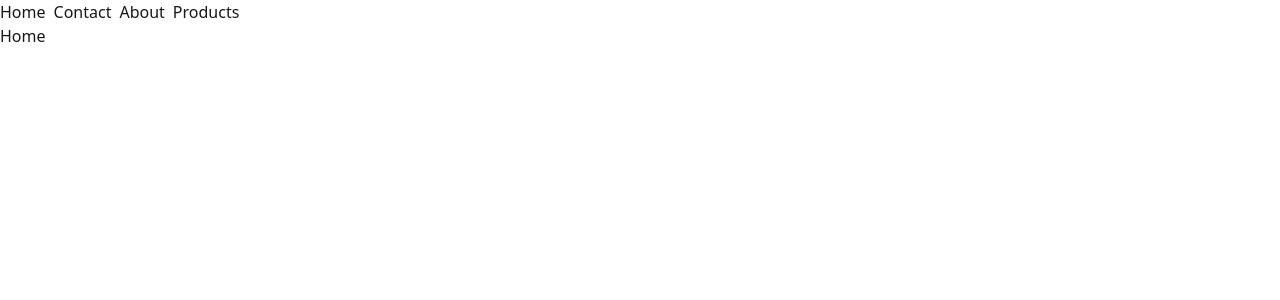
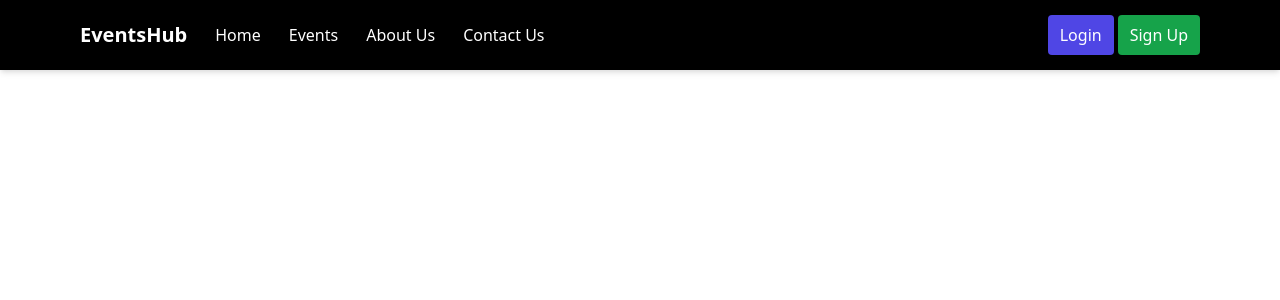
Before and after one commit to Braben/event-accessibility-guide, a React (Vite) app in the folder Client/: page / in a window 1280 px wide. Shown: the top 300 px of the page. Built offline with nearby package versions, Linux system fonts and the light colour scheme.

Commit message:
created a navbar

```diff
--- a/Client/package.json
+++ b/Client/package.json
@@ -29,5 +29,7 @@
     "eslint-plugin-react-refresh": "^0.4.19",
     "globals": "^15.15.0",
     "vite": "^6.2.0"
-  }
+  },
+  "main": "index.js",
+  "license": "MIT"
 }
--- a/Client/src/App.jsx
+++ b/Client/src/App.jsx
@@ -1,24 +1,27 @@
-import {
-  createBrowserRouter,
-  createRoutesFromElements,
-  Route,
-  RouterProvider,
-} from "react-router-dom";
-import RootLayout from "./Layout/RootLayout";
-import Home from "./pages/Home";
-import Contact from "./pages/Contact";
+import React from 'react';
+import { BrowserRouter, Routes, Route } from 'react-router-dom';
+import Navbar from './components/Navbar';
+import Home from './pages/Home';
+import Events from './pages/Events';
+import About from './pages/About';
+import Contact from './pages/Contact';
+import Login from './pages/Login';
+import Signup from './pages/Signup';
 
 function App() {
-  const router = createBrowserRouter(
-    createRoutesFromElements(
-      <Route element={<RootLayout />}>
-        <Route index element={<Home />} />
+  return (
+    <BrowserRouter>
+      <Navbar />
+      <Routes>
+        <Route path="/" element={<Home />} />
+        <Route path="/events" element={<Events />} />
+        <Route path="/about" element={<About />} />
         <Route path="/contact" element={<Contact />} />
-      </Route>
-    )
+        <Route path="/login" element={<Login />} />
+        <Route path="/signup" element={<Signup />} />
+      </Routes>
+    </BrowserRouter>
   );
-
-  return <RouterProvider router={router} />;
 }
 
 export default App;
--- a/Client/src/components/Navbar.jsx
+++ b/Client/src/components/Navbar.jsx
@@ -1,13 +1,217 @@
-import { Link } from "react-router-dom";
+import React, { useState, useEffect } from 'react';
+import { Link } from 'react-router-dom';
 
 const Navbar = () => {
+  const [isMobileMenuOpen, setIsMobileMenuOpen] = useState(false);
+  const [windowWidth, setWindowWidth] = useState(window.innerWidth);
+
+  useEffect(() => {
+    const handleResize = () => setWindowWidth(window.innerWidth);
+    window.addEventListener('resize', handleResize);
+    return () => window.removeEventListener('resize', handleResize);
+  }, []);
+
+  // Define styles as JavaScript objects
+  const styles = {
+    navbar: {
+      backgroundColor: 'black', // indigo-700
+      color: 'white',
+      boxShadow: '0 4px 6px -1px rgba(0, 0, 0, 0.1), 0 2px 4px -1px rgba(0, 0, 0, 0.06)',
+    },
+    container: {
+      maxWidth: '1152px',
+      margin: '0 auto',
+      padding: '0 16px',
+    },
+    flexBetween: {
+      display: 'flex',
+      justifyContent: 'space-between',
+    },
+    flexRow: {
+      display: 'flex',
+      gap: '16px',
+    },
+    logoContainer: {
+      display: 'flex',
+      alignItems: 'center',
+      padding: '20px 0',
+    },
+    logoText: {
+      fontWeight: 'bold',
+      fontSize: '1.25rem',
+      textDecoration: 'none',
+      color: 'white',
+    },
+    navLink: {
+      padding: '20px 12px',
+      textDecoration: 'none',
+      color: 'white',
+      borderRadius: '4px',
+    },
+    navLinkHover: {
+      backgroundColor: '#4f46e5', // indigo-600
+    },
+    buttonContainer: {
+      display: 'flex',
+      alignItems: 'center',
+      gap: '4px',
+    },
+    loginButton: {
+      padding: '8px 12px',
+      backgroundColor: '#4f46e5', // indigo-600
+      color: 'white',
+      borderRadius: '4px',
+      textDecoration: 'none',
+    },
+    signupButton: {
+      padding: '8px 12px',
+      backgroundColor: '#16a34a', // green-600
+      color: 'white',
+      borderRadius: '4px',
+      textDecoration: 'none',
+    },
+    mobileMenuButton: {
+      display: 'flex',
+      alignItems: 'center',
+      padding: '8px',
+      border: 'none',
+      background: 'none',
+      color: 'white',
+      cursor: 'pointer',
+    },
+    mobileMenu: {
+      display: isMobileMenuOpen ? 'block' : 'none',
+    },
+    mobileNavLink: {
+      display: 'block',
+      padding: '8px 16px',
+      fontSize: '0.875rem',
+      textDecoration: 'none',
+      color: 'white',
+    },
+    mobileBtnContainer: {
+      display: 'flex',
+      justifyContent: 'flex-end',
+      gap: '8px',
+      padding: '16px',
+    },
+    desktopNavLinks: {
+      display: 'flex',
+      alignItems: 'center',
+      gap: '4px',
+    },
+  };
+
+  // Function to handle hover effect (you'll need to implement this with state for each link)
+  const handleMouseEnter = (e) => {
+    e.target.style.backgroundColor = styles.navLinkHover.backgroundColor;
+  };
+
+  const handleMouseLeave = (e) => {
+    e.target.style.backgroundColor = '';
+  };
+
   return (
-    <div className="flex gap-2">
-      <Link to="/">Home</Link>
-      <Link to="/contact">Contact</Link>
-      <Link to="/about">About</Link>
-      <Link to="/products">Products</Link>
-    </div>
+    <nav style={styles.navbar}>
+      <div style={styles.container}>
+        <div style={styles.flexBetween}>
+          <div style={styles.flexRow}>
+            {/* Logo */}
+            <div style={styles.logoContainer}>
+              <Link to="/" style={styles.logoText}>EventsHub</Link>
+            </div>
+
+            {/* Primary Nav */}
+            <div style={{
+              ...styles.desktopNavLinks,
+              display: windowWidth >= 768 ? 'flex' : 'none'
+            }}>
+              <Link
+                to="/"
+                style={styles.navLink}
+                onMouseEnter={handleMouseEnter}
+                onMouseLeave={handleMouseLeave}
+              >
+                Home
+              </Link>
+              <Link
+                to="/events"
+                style={styles.navLink}
+                onMouseEnter={handleMouseEnter}
+                onMouseLeave={handleMouseLeave}
+              >
+                Events
+              </Link>
+              <Link
+                to="/about"
+                style={styles.navLink}
+                onMouseEnter={handleMouseEnter}
+                onMouseLeave={handleMouseLeave}
+              >
+                About Us
+              </Link>
+              <Link
+                to="/contact"
+                style={styles.navLink}
+                onMouseEnter={handleMouseEnter}
+                onMouseLeave={handleMouseLeave}
+              >
+                Contact Us
+              </Link>
+            </div>
+          </div>
+
+          {/* Secondary Nav */}
+          <div style={{
+            ...styles.buttonContainer,
+            display: windowWidth >= 768 ? 'flex' : 'none'
+          }}>
+            <Link
+              to="/login"
+              style={styles.loginButton}
+              onMouseEnter={(e) => e.target.style.backgroundColor = '#4338ca'}
+              onMouseLeave={(e) => e.target.style.backgroundColor = styles.loginButton.backgroundColor}
+            >
+              Login
+            </Link>
+            <Link
+              to="/signup"
+              style={styles.signupButton}
+              onMouseEnter={(e) => e.target.style.backgroundColor = '#15803d'}
+              onMouseLeave={(e) => e.target.style.backgroundColor = styles.signupButton.backgroundColor}
+            >
+              Sign Up
+            </Link>
+          </div>
+
+          {/* Mobile menu button */}
+          <div style={{
+            display: windowWidth < 768 ? 'flex' : 'none'
+          }}>
+            <button
+              onClick={() => setIsMobileMenuOpen(!isMobileMenuOpen)}
+              style={styles.mobileMenuButton}
+            >
+              <svg width="24" height="24" fill="none" viewBox="0 0 24 24" stroke="currentColor">
+                <path strokeLinecap="round" strokeLinejoin="round" strokeWidth="2" d="M4 6h16M4 12h16M4 18h16" />
+              </svg>
+            </button>
+          </div>
+        </div>
+      </div>
+
+      {/* Mobile menu */}
+      <div style={styles.mobileMenu}>
+        <Link to="/" style={styles.mobileNavLink}>Home</Link>
+        <Link to="/events" style={styles.mobileNavLink}>Events</Link>
+        <Link to="/about" style={styles.mobileNavLink}>About Us</Link>
+        <Link to="/contact" style={styles.mobileNavLink}>Contact Us</Link>
+        <div style={styles.mobileBtnContainer}>
+          <Link to="/login" style={{...styles.loginButton, fontSize: '0.875rem'}}>Login</Link>
+          <Link to="/signup" style={{...styles.signupButton, fontSize: '0.875rem'}}>Sign Up</Link>
+        </div>
+      </div>
+    </nav>
   );
 };
 
--- /dev/null
+++ b/Client/src/pages/About.jsx
@@ -0,0 +1,11 @@
+import React from 'react'
+
+const About = () => {
+  return (
+    <div>
+
+    </div>
+  )
+}
+
+export default About
--- /dev/null
+++ b/Client/src/pages/Events.jsx
@@ -0,0 +1,11 @@
+import React from 'react'
+
+const Events = () => {
+  return (
+    <div>
+
+    </div>
+  )
+}
+
+export default Events
--- a/Client/src/pages/Home.jsx
+++ b/Client/src/pages/Home.jsx
@@ -1,7 +1,7 @@
 import React from "react";
 
 const Home = () => {
-  return <div>Home</div>;
+  return <div></div>;
 };
 
 export default Home;
--- /dev/null
+++ b/Client/src/pages/Login.jsx
@@ -0,0 +1,11 @@
+import React from 'react'
+
+const Login = () => {
+  return (
+    <div>
+
+    </div>
+  )
+}
+
+export default Login
--- /dev/null
+++ b/Client/src/pages/Signup.jsx
@@ -0,0 +1,9 @@
+import React from 'react'
+
+const Signup = () => {
+  return (
+    <div></div>
+  )
+}
+
+export default Signup
```
Also changed, not shown: package.json (added, +10 -0 lines), 1 other file (tests, documents, lock files or other folders).
